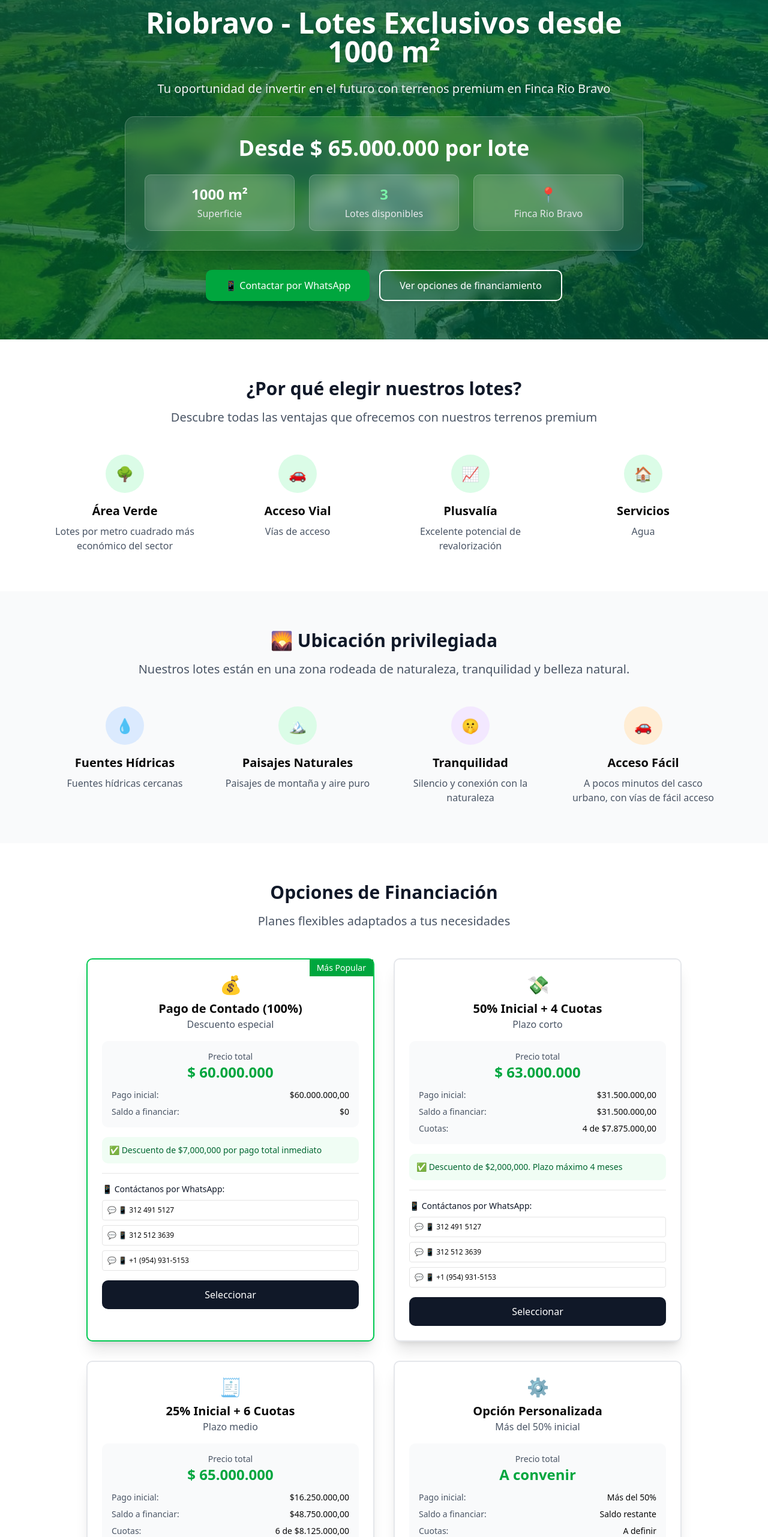
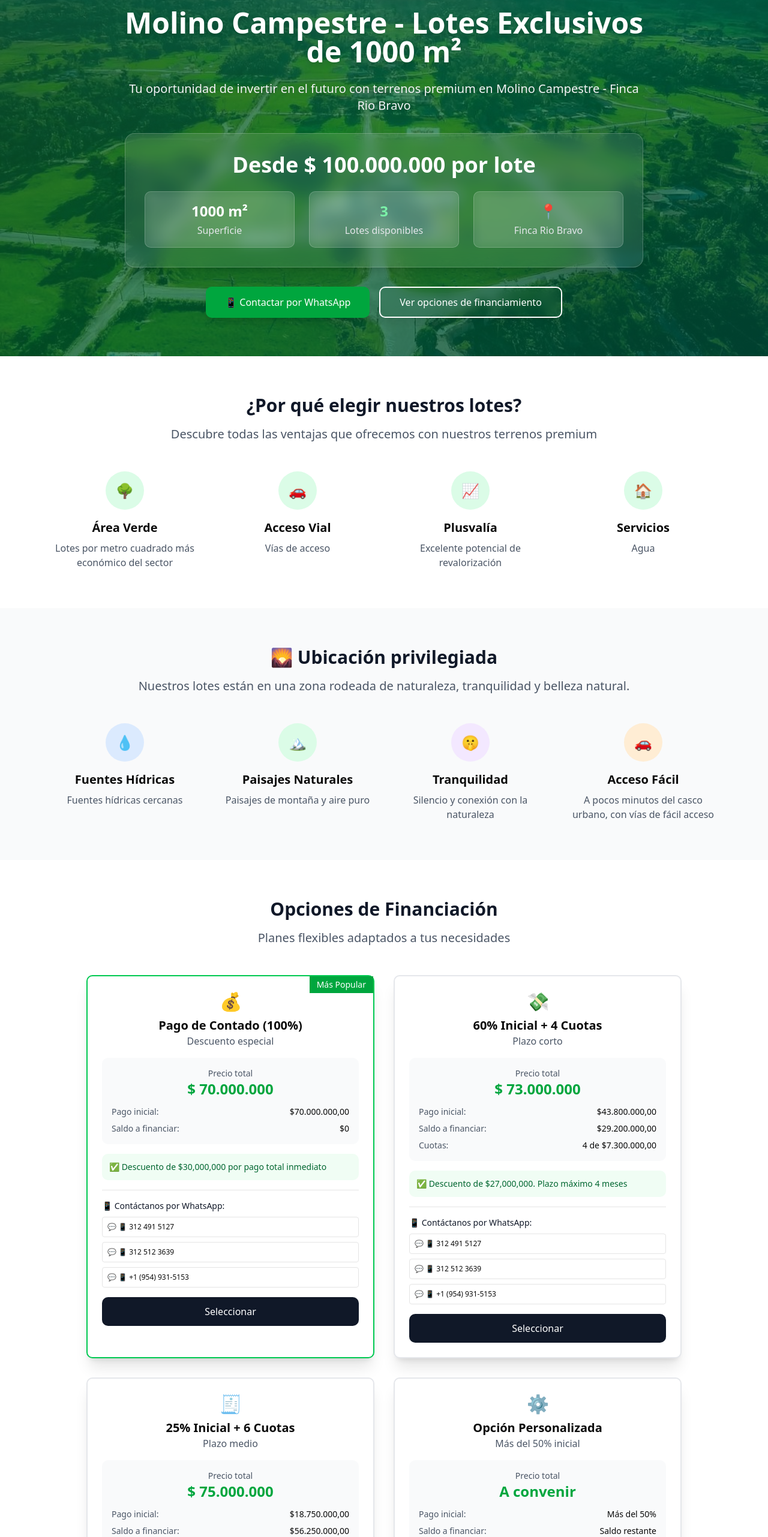
Before and after one commit to DIEGO-VALDES-R/Lanzamiento_RioBravo_Lotes, a Next.js app: page / in a window 1280 px wide. Shown: the part 183-2746 px from the top of the page at 60% size. Built offline with nearby package versions, Linux system fonts and the light colour scheme.

Commit message:
fix: corregir cálculos de planes de financiamiento y actualizar descuentos

```diff
--- a/src/data/loteConfig.ts
+++ b/src/data/loteConfig.ts
@@ -11,26 +11,26 @@ export const loteConfig = {
   // Información del Hero
   hero: {
     surface: "1000 m²",
-    price: formatCOP(65_000_000), // Precio base desde
+    price: formatCOP(100_000_000), // Precio base desde
     availableLots: 3,
     location: "Finca Rio Bravo",
     badge: "PRECIO DE LANZAMIENTO",
-    title: "Riobravo - Lotes Exclusivos desde 1000 m²",
-    subtitle: "Tu oportunidad de invertir en el futuro con terrenos premium en Finca Rio Bravo",
+    title: "Molino Campestre - Lotes Exclusivos de 1000 m²",
+    subtitle: "Tu oportunidad de invertir en el futuro con terrenos premium en Molino Campestre - Finca Rio Bravo",
   },
 
-  // Planes de financiamiento
+  // Planes de financiamiento CORREGIDOS
 plans: [
   {
     id: "contado",
     emoji: "💰",
     title: "Pago de Contado (100%)",
     description: "Descuento especial",
-      total: formatCOP(60_000_000),
-      initial: "$60.000.000,00",
+    total: formatCOP(70_000_000),
+    initial: "$70.000.000,00",
     balance: "$0",
     quotas: null,
-      benefit: "✅ Descuento de $7,000,000 por pago total inmediato",
+    benefit: "✅ Descuento de $30,000,000 por pago total inmediato",
     benefitBg: "bg-green-50",
     benefitText: "text-green-800",
     borderClass: "border-green-500",
@@ -38,15 +38,15 @@ export const loteConfig = {
     badgeText: "Más Popular",
   },
   {
-      id: "plan50",
+    id: "plan60", // Cambié de plan50 a plan60 para mejor claridad
     emoji: "💸",
-      title: "50% Inicial + 4 Cuotas",
+    title: "60% Inicial + 4 Cuotas",
     description: "Plazo corto",
-      total: formatCOP(63_000_000),
-      initial: "$31.500.000,00",
-      balance: "$31.500.000,00",
-      quotas: "4 de $7.875.000,00",
-      benefit: "✅ Descuento de $2,000,000. Plazo máximo 4 meses",
+    total: formatCOP(73_000_000),
+    initial: "$43.800.000,00", // 60% de 73,000,000
+    balance: "$29.200.000,00", // 40% de 73,000,000
+    quotas: "4 de $7.300.000,00", // 29,200,000 ÷ 4
+    benefit: "✅ Descuento de $27,000,000. Plazo máximo 4 meses",
     benefitBg: "bg-green-50",
     benefitText: "text-green-800",
     borderClass: "border-gray-200",
@@ -57,13 +57,13 @@ export const loteConfig = {
     emoji: "🧾",
     title: "25% Inicial + 6 Cuotas",
     description: "Plazo medio",
-      total: formatCOP(65_000_000),
-      initial: "$16.250.000,00",
-      balance: "$48.750.000,00",
-      quotas: "6 de $8.125.000,00",
-      benefit: "📋 Sin descuento. Plazo máximo 6 meses",
-      benefitBg: "bg-blue-50",
-      benefitText: "text-blue-800",
+    total: formatCOP(75_000_000), // Cambié de 65 a 75
+    initial: "$18.750.000,00", // 25% de 75,000,000
+    balance: "$56.250.000,00", // 75% de 75,000,000
+    quotas: "6 de $9.375.000,00", // 56,250,000 ÷ 6
+    benefit: "✅ Descuento de $25,000,000. Plazo máximo 6 meses",
+    benefitBg: "bg-green-50", // Cambié a verde ya que también tiene descuento
+    benefitText: "text-green-800",
     borderClass: "border-gray-200",
     isPopular: false,
   },
@@ -88,7 +88,7 @@ export const loteConfig = {
   cabins: {
     heroTitle: "Lote + Cabaña Prefabricada: el espacio perfecto para tu estilo de vida",
     heroSubtitle: "Imagina tu lugar ideal: un terreno de 1000 m² y una cabaña diseñada a tu medida.\nTú eliges el diseño, los acabados y el tamaño. Nosotros hacemos realidad tu proyecto.",
-    lotePrice: "Desde $67 millones",
+    lotePrice: "Desde $65.000.000",
     loteSize: "1000 m²",
     cabinPrice: "Valor según diseño y acabados",
     totalNote: "Total: a convenir según tu proyecto personalizado",
@@ -215,7 +215,7 @@ export const loteConfig = {
       sunday: "Domingos: Cerrado",
     },
     companyName: "Riobravo",
-    year: "2025",
+    year: "2026",
   },
 
   // Mensajes de WhatsApp
```
Lines whose indentation alone changed are shown as unchanged.
